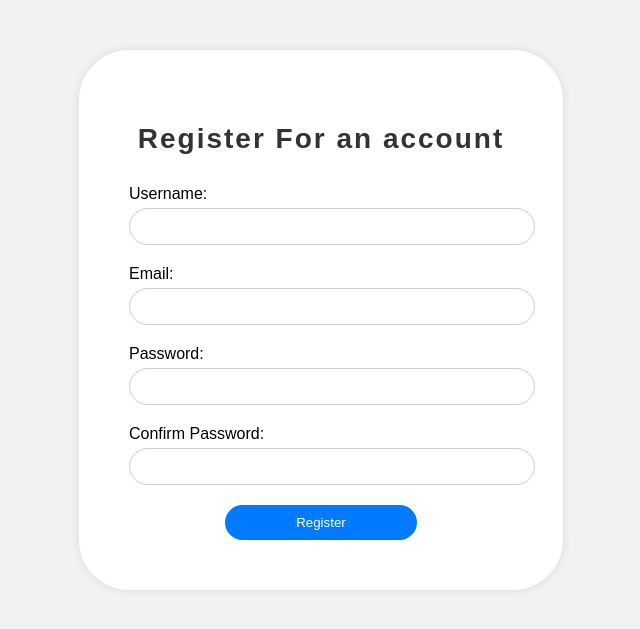
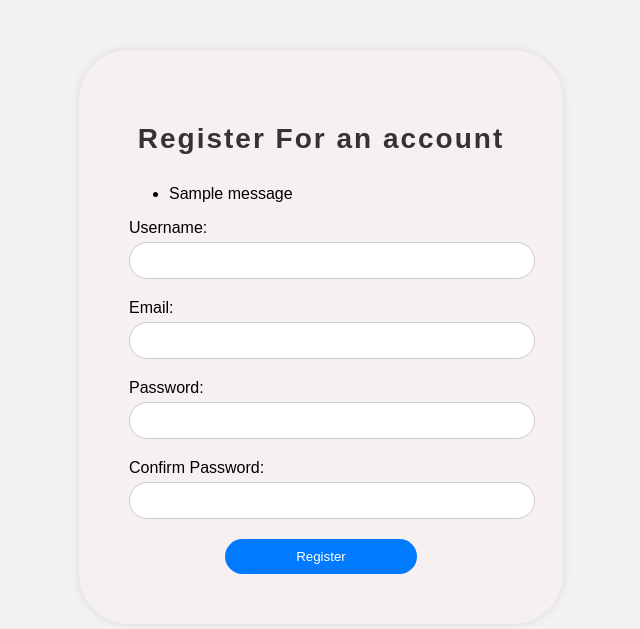
Before and after one commit to Denisganga/Mentor_Mate, a Django app: page /register/ in a window 1280 px wide. Shown: the top 629 px of the page, without its empty margins (319-959 px from the left). Run offline with Django 3.2, Linux system fonts and the light colour scheme; one stand-in notice (Sample message) is shown.

Commit message:
defining of the whole register function, adding favicon, updating stylesheet and templates

```diff
--- a/authentication/urls.py
+++ b/authentication/urls.py
@@ -1,5 +1,7 @@
 from django.urls import path
 from .views import Register
+
+app_name='authentication'
 
 urlpatterns = [
     path('register/', Register, name='register'),
--- a/authentication/views.py
+++ b/authentication/views.py
@@ -1,5 +1,35 @@
 from django.shortcuts import render
+from django.contrib.auth.models import User
+from django.contrib import messages
 
 def Register(request):
-    #register view
+    if request.method=='POST':
+        username=request.POST.get('username')
+        email=request.POST.get('email')
+        password=request.POST.get('password')
+        confirmPassword=request.POST.get('confirmPassword')
+
+            #checking if the passwords match
+        if password != confirmPassword:
+            error_message="Passwords do not match"
+            return render(request, 'register.html',{'error_message':error_message})
+
+        #checking if the username exists
+
+        if User.objects.filter (username=username).exists():
+            error_message="The user already exists. Use another username"
+            return render (request, 'register.html', {'error_message':error_message})
+
+        #checking if the email exists
+
+        if User.objects.filter(email=email).exists():
+            error_message="The email address is registered under an account"
+            return render(request, 'register.html',{'error_message':error_message})
+
+        #creating a new user
+        new_user= User.objects.create_user(username=username, email=email, password=password)
+        new_user.save()
+
+        messages.success(request,"An account was successfully registered")
+
     return render(request,'register.html')
--- a/static/css/register.css
+++ b/static/css/register.css
@@ -5,15 +5,7 @@ body {
     background-color: #f2f2f2;
   }
 
-  .container {
-    width: 80%;
-    max-width: 600px;
-    margin: 50px auto;
-    padding: 20px;
-    background-color: #fff;
-    border-radius: 8px;
-    box-shadow: 0 0 10px rgba(0, 0, 0, 0.1);
-  }
+
 
     h2 {
         text-align: center;
@@ -66,7 +58,7 @@ input[type="password"] {
     max-width: 500px;
     margin: 50px auto;
     padding: 50px;
-    background-color: #fff;
+    background-color: hwb(0 94% 3%);
     border-radius: 50px;
     box-shadow: 0 0 10px rgba(0, 0, 0, 0.1);
   }
--- a/templates/register.html
+++ b/templates/register.html
@@ -7,11 +7,28 @@
   <title>Registration Form</title>
   <script src="{% static 'js/register.js' %}"></script>
   <link rel="stylesheet" type="text/css" href="{% static 'css/register.css' %}">
+  <link rel="icon" type="image/x-icon" href="{% static 'images/mentor.png' %}">
+
+
 </head>
 <body>
   <div class="container">
     <h2>Register For an account</h2>
-    <form id="registerForm" onsubmit="return validateForm()">
+    <form method='post' action= "{% url 'authentication:register' %}" id="registerForm" onsubmit="return validateForm()">
+        {% csrf_token %}
+
+        {% if messages %}
+        <ul class="messages">
+            {% for message in messages %}
+                <li{% if message.tags %} class="{{ message.tags }}"{% endif %}>{{ message }}</li>
+            {% endfor %}
+        </ul>
+    {% endif %}
+
+    {% if error_message %}
+    <p style="color: red;">{{ error_message }}</p>
+{% endif %}
+
       <div class="form-group">
         <label for="username">Username:</label>
         <input type="text" id="username" name="username" required>
```
Also changed, not shown: db.sqlite3, static/images/mentor.png (added).
